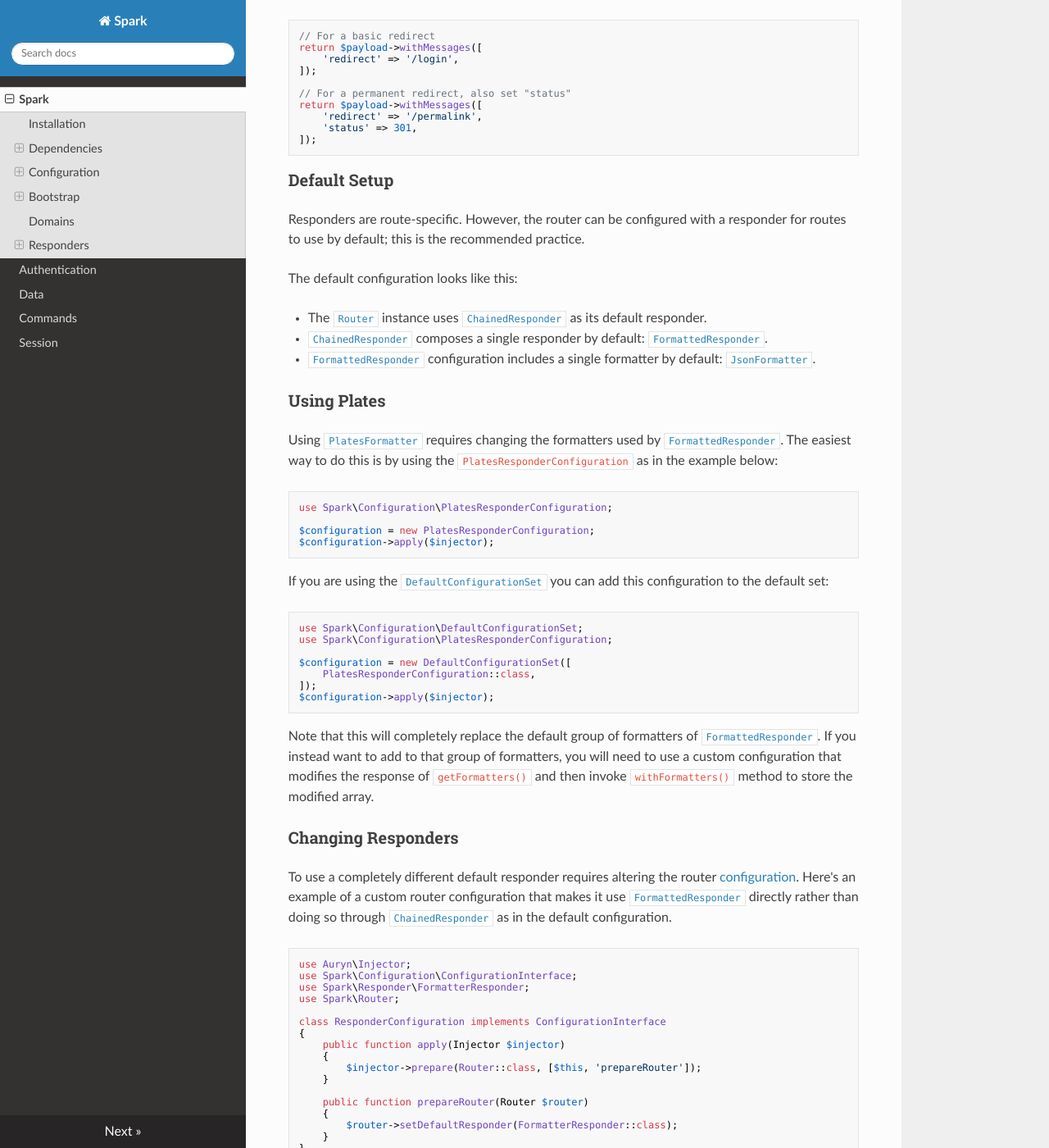
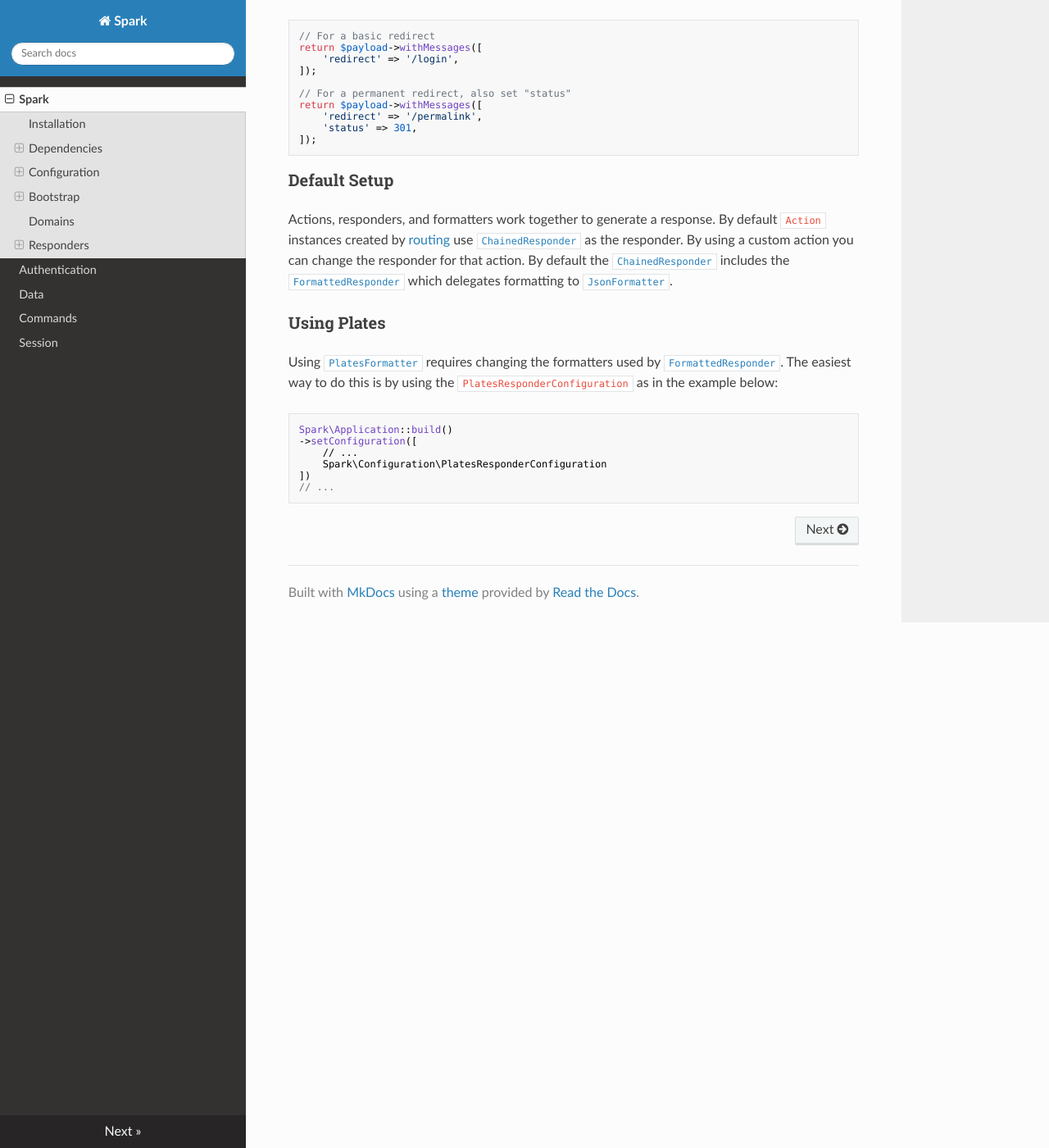
Before and after one commit to equip/framework, an MkDocs documentation site: the page built from docs/index.md, in a window 1280 px wide and 1400 px high, scrolled down 10709 px. Shown: the whole window at 82% size. Built offline with MkDocs 1.6.1, drawn with Linux system fonts in a browser that asks for light colours; nearby versions of some CDN libraries; old or Windows-style settings are respelled for this version of MkDocs; some of the changed text lies outside the part shown.

Commit message:
Correct documentation around responders and formatters
Documentation got a bit out of sync with recent changes and referenced
things that were no longer correct.

````diff
--- a/docs/index.md
+++ b/docs/index.md
@@ -453,69 +453,17 @@ return $payload->withMessages([
 
 ### Default Setup
 
-Responders are route-specific. However, the router can be configured with a responder for routes to use by default; this is the recommended practice.
-
-The default configuration looks like this:
-
-* The [`Router`](#router) instance uses [`ChainedResponder`](https://github.com/sparkphp/spark/blob/master/src/Responder/ChainedResponder.php) as its default responder.
-* [`ChainedResponder`](https://github.com/sparkphp/spark/blob/master/src/Responder/ChainedResponder.php) composes a single responder by default: [`FormattedResponder`](https://github.com/sparkphp/spark/blob/master/src/Responder/FormattedResponder.php).
-* [`FormattedResponder`](https://github.com/sparkphp/spark/blob/master/src/Responder/FormattedResponder.php) configuration includes a single formatter by default: [`JsonFormatter`](https://github.com/sparkphp/spark/blob/master/src/Formatter/JsonFormatter.php).
+Actions, responders, and formatters work together to generate a response. By default `Action` instances created by [routing](#routing) use [`ChainedResponder`](https://github.com/sparkphp/spark/blob/master/src/Responder/ChainedResponder.php) as the responder. By using a custom action you can change the responder for that action. By default the [`ChainedResponder`](https://github.com/sparkphp/spark/blob/master/src/Responder/ChainedResponder.php) includes the [`FormattedResponder`](https://github.com/sparkphp/spark/blob/master/src/Responder/FormattedResponder.php) which delegates formatting to [`JsonFormatter`](https://github.com/sparkphp/spark/blob/master/src/Formatter/JsonFormatter.php).
 
 ### Using Plates
 
 Using [`PlatesFormatter`](https://github.com/sparkphp/spark/blob/master/src/Formatter/PlatesFormatter.php) requires changing the formatters used by [`FormattedResponder`](https://github.com/sparkphp/spark/blob/master/src/Responder/FormattedResponder.php). The easiest way to do this is by using the `PlatesResponderConfiguration` as in the example below:
 
 ```php
-use Spark\Configuration\PlatesResponderConfiguration;
-
-$configuration = new PlatesResponderConfiguration;
-$configuration->apply($injector);
+Spark\Application::build()
+->setConfiguration([
+    // ...
+    Spark\Configuration\PlatesResponderConfiguration
+])
+// ...
 ```
-
-If you are using the [`DefaultConfigurationSet`](https://github.com/sparkphp/spark/blob/master/src/Configuration/DefaultConfigurationSet.php) you can add this configuration to the default set:
-
-```php
-use Spark\Configuration\DefaultConfigurationSet;
-use Spark\Configuration\PlatesResponderConfiguration;
-
-$configuration = new DefaultConfigurationSet([
-    PlatesResponderConfiguration::class,
-]);
-$configuration->apply($injector);
-```
-
-Note that this will completely replace the default group of formatters of [`FormattedResponder`](https://github.com/sparkphp/spark/blob/master/src/Responder/FormattedResponder.php). If you instead want to add to that group of formatters, you will need to use a custom configuration that modifies the response of `getFormatters()` and then invoke `withFormatters()` method to store the modified array.
-
-### Changing Responders
-
-To use a completely different default responder requires altering the router [configuration](#configuration). Here's an example of a custom router configuration that makes it use [`FormattedResponder`](https://github.com/sparkphp/spark/blob/master/src/Responder/FormattedResponder.php) directly rather than doing so through [`ChainedResponder`](https://github.com/sparkphp/spark/blob/master/src/Responder/ChainedResponder.php) as in the default configuration.
-
-```php
-use Auryn\Injector;
-use Spark\Configuration\ConfigurationInterface;
-use Spark\Responder\FormatterResponder;
-use Spark\Router;
-
-class ResponderConfiguration implements ConfigurationInterface
-{
-    public function apply(Injector $injector)
-    {
-        $injector->prepare(Router::class, [$this, 'prepareRouter']);
-    }
-
-    public function prepareRouter(Router $router)
-    {
-        $router->setDefaultResponder(FormatterResponder::class);
-    }
-}
-```
-
-### Route-Specific Responders
-
-While using a default responder for all routes is the recommended practice, it is possible to override this and assign a different responder to individual routes. This is done when adding individual routes to the [router](#router): [`Router`](#router) methods for doing so return an instance of [`Route`](https://github.com/sparkphp/spark/blob/master/src/Router/Route.php), which has a `setResponder()` method that accepts the name of a responder class.
-
-Here's an example of changing an individual route to use a specific responder as part of configuring the router.
-
-```php
-$router->get('/providers', Domain\GetProviders::class)->setResponder('Acme\Responder');
-```
````
